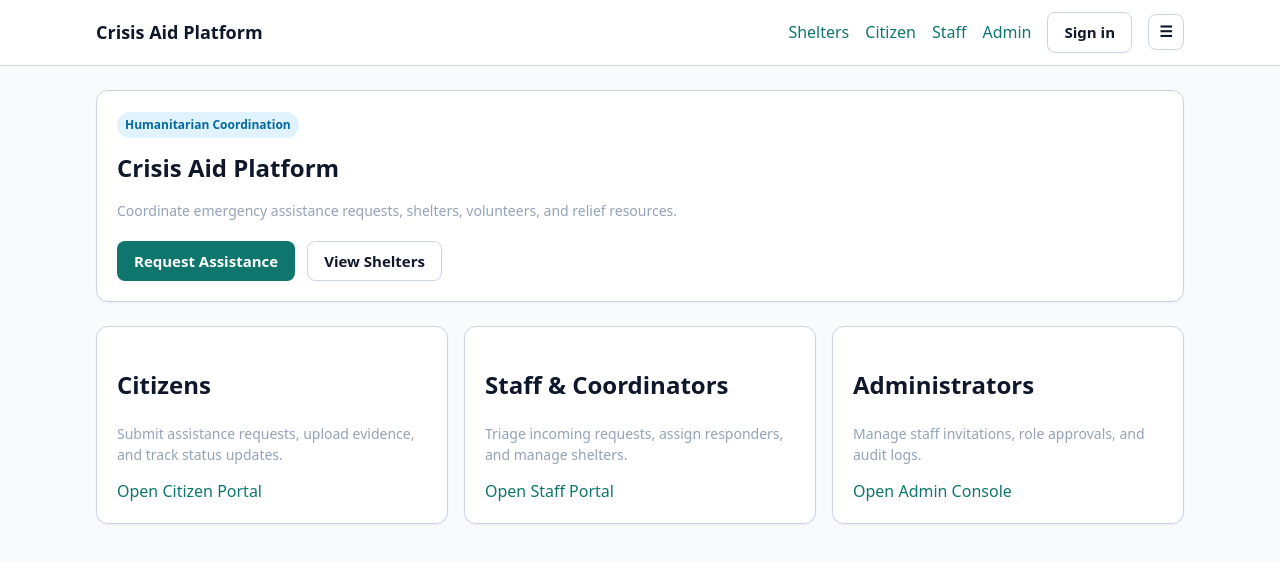
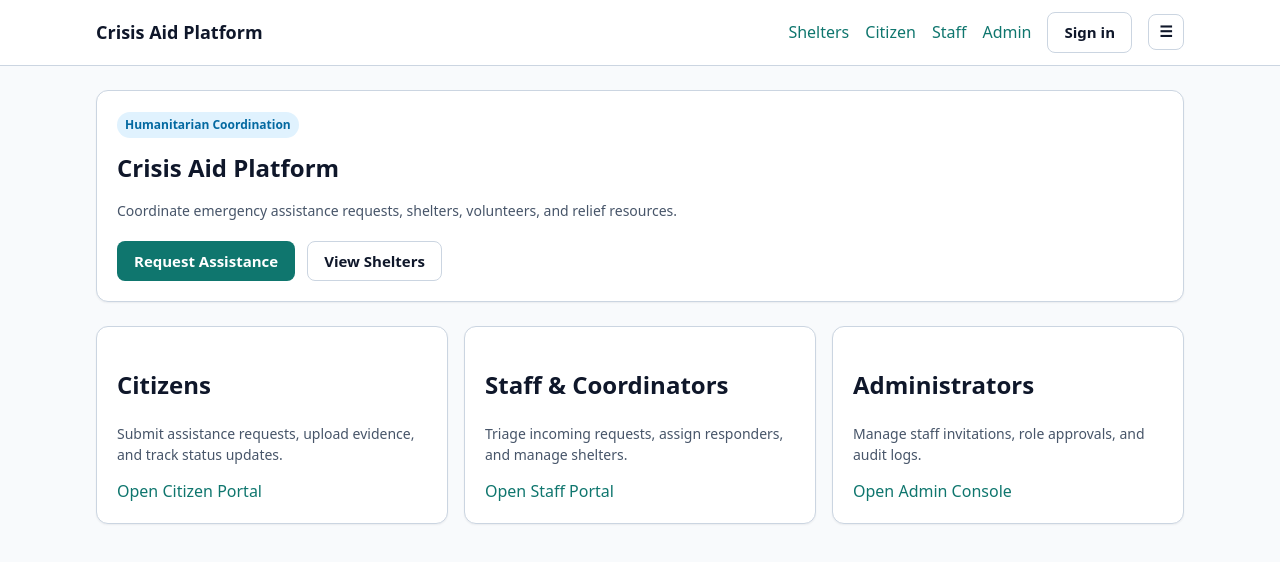
Before and after one commit to lasithasathruwan6-ctrl/AEGIS-Humanitarian-Crisis-Disaster-Response-Platform, a Next.js app in the folder frontend/: page / in a window 1280 px wide. Shown: the top 562 px of the page. Built offline with nearby package versions, Linux system fonts and the light colour scheme.

Commit message:
fix: colour contrast problems found in the main pages

```diff
--- a/frontend/src/styles/tokens.css
+++ b/frontend/src/styles/tokens.css
@@ -7,7 +7,7 @@
 
   /* Text colours */
   --color-text: #0f172a;
-  --color-text-muted: #94a3b8;
+  --color-text-muted: #475569;
   --color-text-inverse: #ffffff;
 
   /* Primary & accent */
@@ -16,11 +16,11 @@
   --color-primary-soft: #ccfbf1;
 
   /* Semantic status colours */
-  --color-danger: #dc2626;
+  --color-danger: #b91c1c;
   --color-danger-soft: #fee2e2;
-  --color-warning: #d97706;
+  --color-warning: #92400e;
   --color-warning-soft: #fef3c7;
-  --color-success: #15803d;
+  --color-success: #166534;
   --color-success-soft: #dcfce7;
   --color-info: #0369a1;
   --color-info-soft: #e0f2fe;
```
Also changed, not shown: 1 other file (tests, documents, lock files or other folders).
